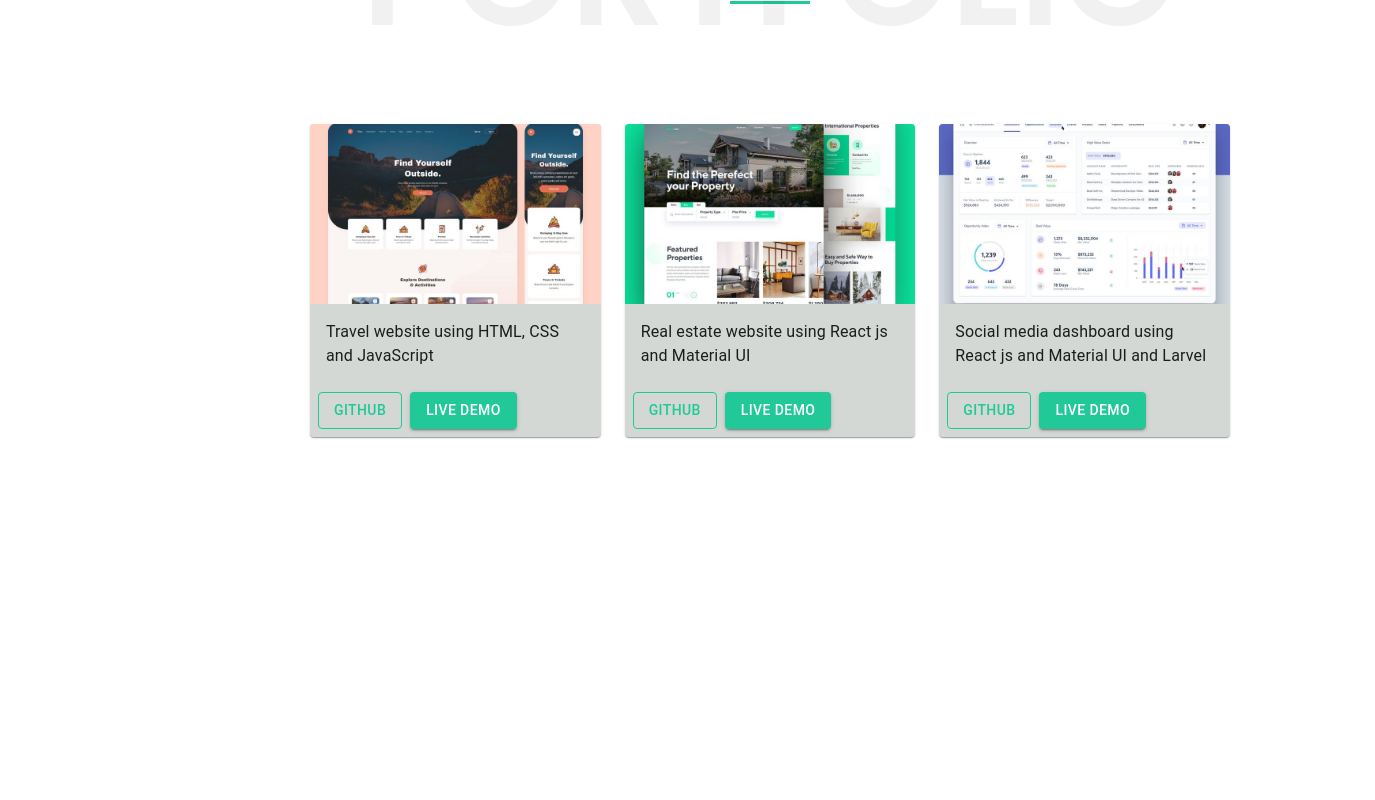
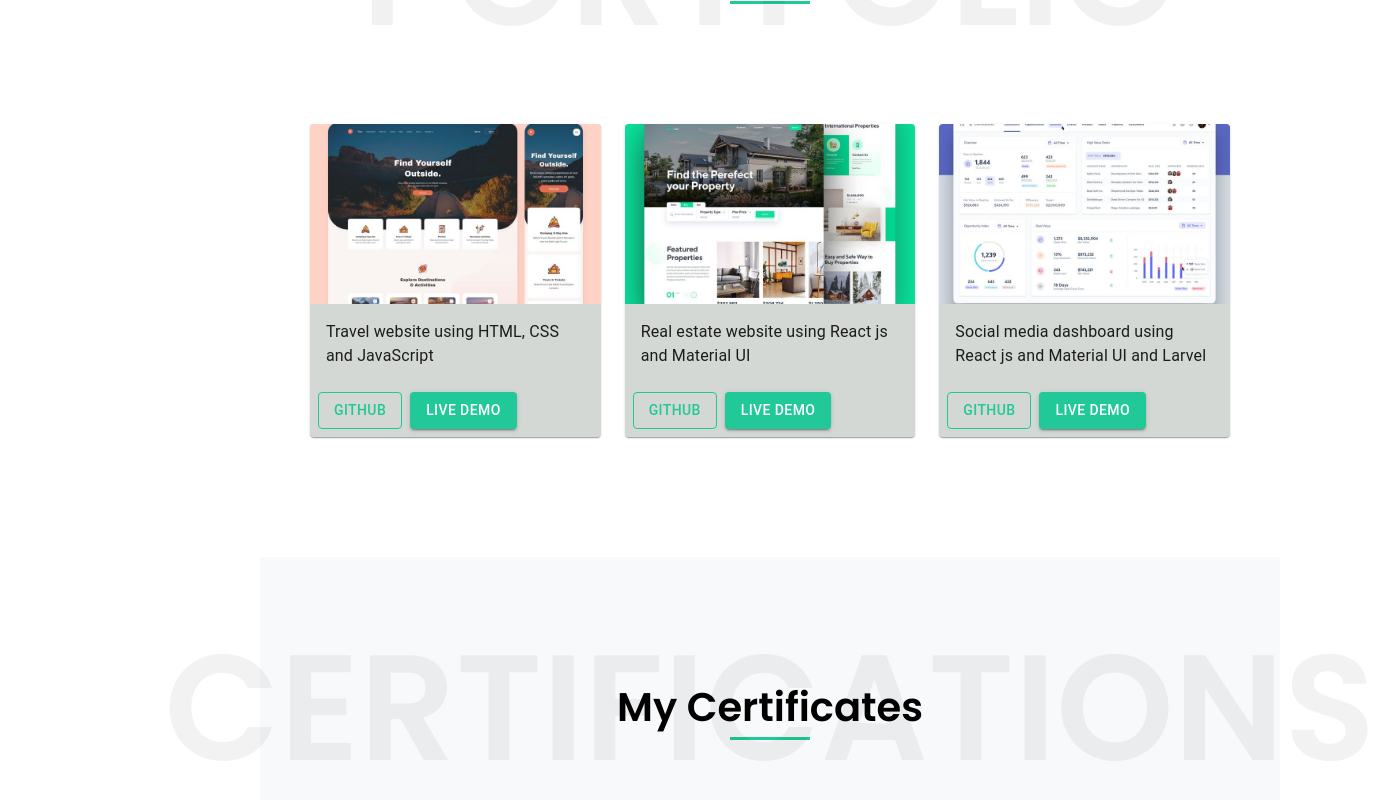
Before and after one commit to gmjishara/Portfolio_Website, a React (Create React App) app: page / in a window 1280 px wide. Shown: the part 3537-4337 px from the top of the page, 1375 px wide, since content can reach past the window. Before the commit the page ends 4094 px from the top, so only its background shows below. Built offline with nearby package versions, Linux system fonts and the light colour scheme.

Commit message:
created layout for certificate section

```diff
--- a/src/Components/Main/Main.js
+++ b/src/Components/Main/Main.js
@@ -4,6 +4,7 @@ import HomeImage from "../../Pages/HomeImageSection/HomeImage";
 import About from "../../Pages/About/About";
 import Resume from "../../Pages/Resume/Resume";
 import Portfolio from "../../Pages/Portfolio/Portfolio";
+import Certifications from "../../Pages/Certifications/Certifications";
 
 export default function Main() {
   return (
@@ -12,6 +13,7 @@ export default function Main() {
       <About/>
       <Resume/>
       <Portfolio/>
+      <Certifications/>
     </Box>
   );
 }
--- /dev/null
+++ b/src/Pages/Certifications/Certifications.js
@@ -0,0 +1,12 @@
+import React from 'react'
+import SectionLayout from '../../Common/SectionLayout/SectionLayout'
+
+export default function Certifications() {
+  return (
+    <div>
+        <SectionLayout heading="CERTIFICATIONS" topic="My Certificates" bgColor="#F8F9FA">
+
+        </SectionLayout>
+    </div>
+  )
+}
```
Also changed, not shown: src/Common/ProjectsCard/ProjectsCard.js (+30 -14 lines).
